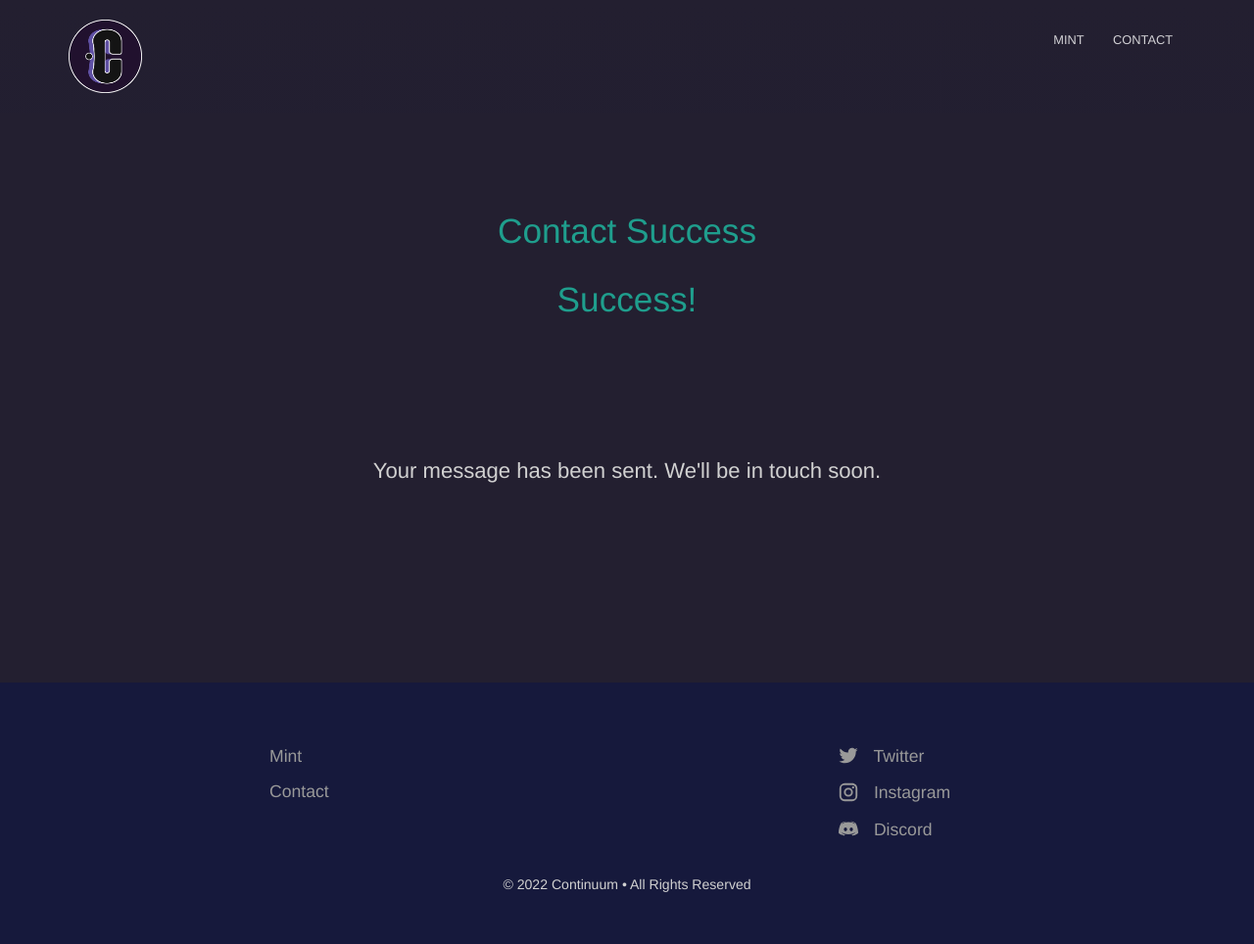
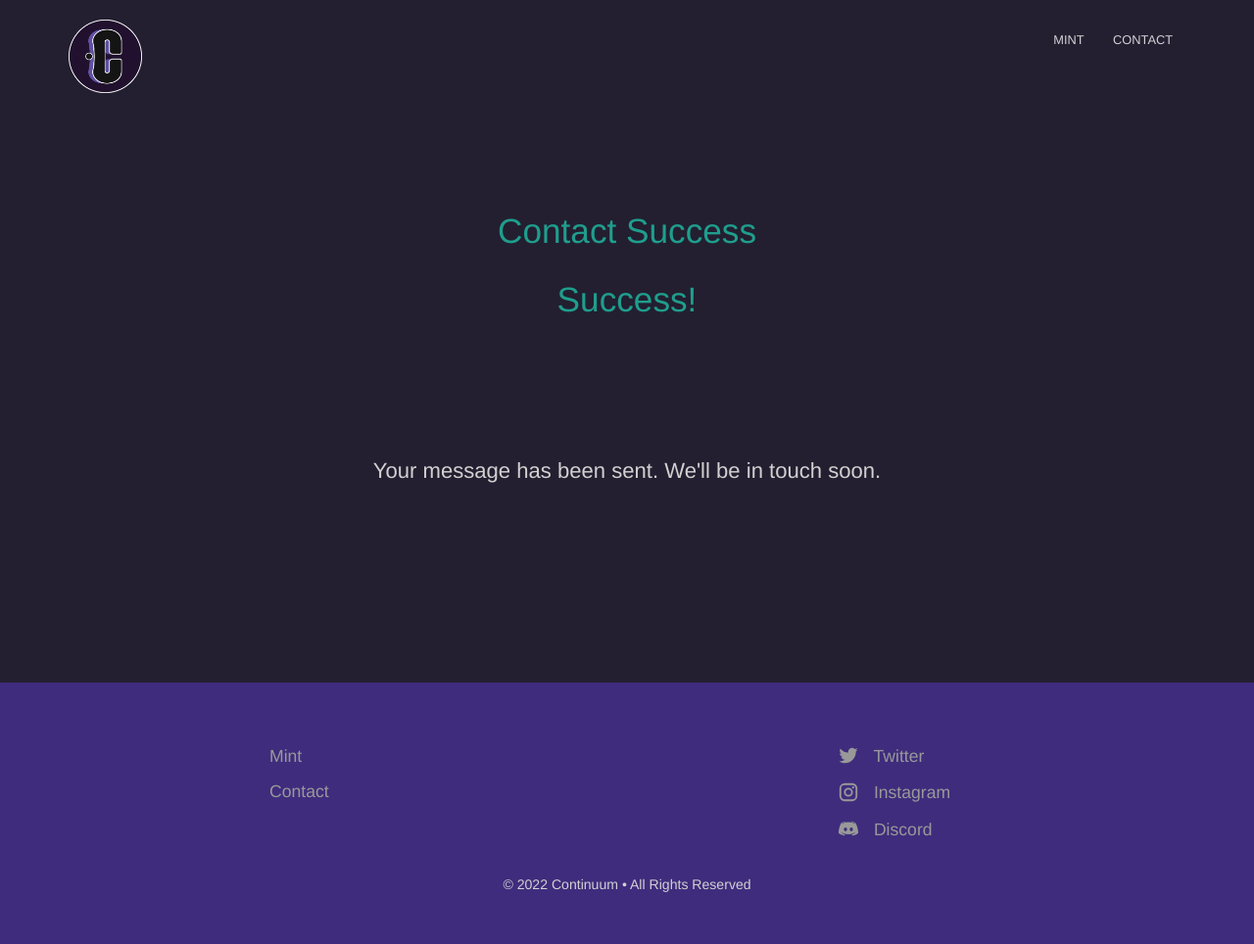
Before and after one commit to Temperedfire/continuum, a Jekyll site: the page built from contact-success.html, in a window 1280 px wide. Shown: the whole page at 98% size. Built offline with Jekyll 4.4.1, drawn with Linux system fonts in a browser that asks for light colours.

Commit message:
footer.scss Update

```diff
--- a/_sass/footer.scss
+++ b/_sass/footer.scss
@@ -74,7 +74,7 @@ footer {
 	padding: 50px 0 50px 0;
 	font-size: 1.1em;
 	position: relative;
-	background: #16193c;
+	background: #3F2C7D;
 	color: #fff;
 
 	.copyright {
```
